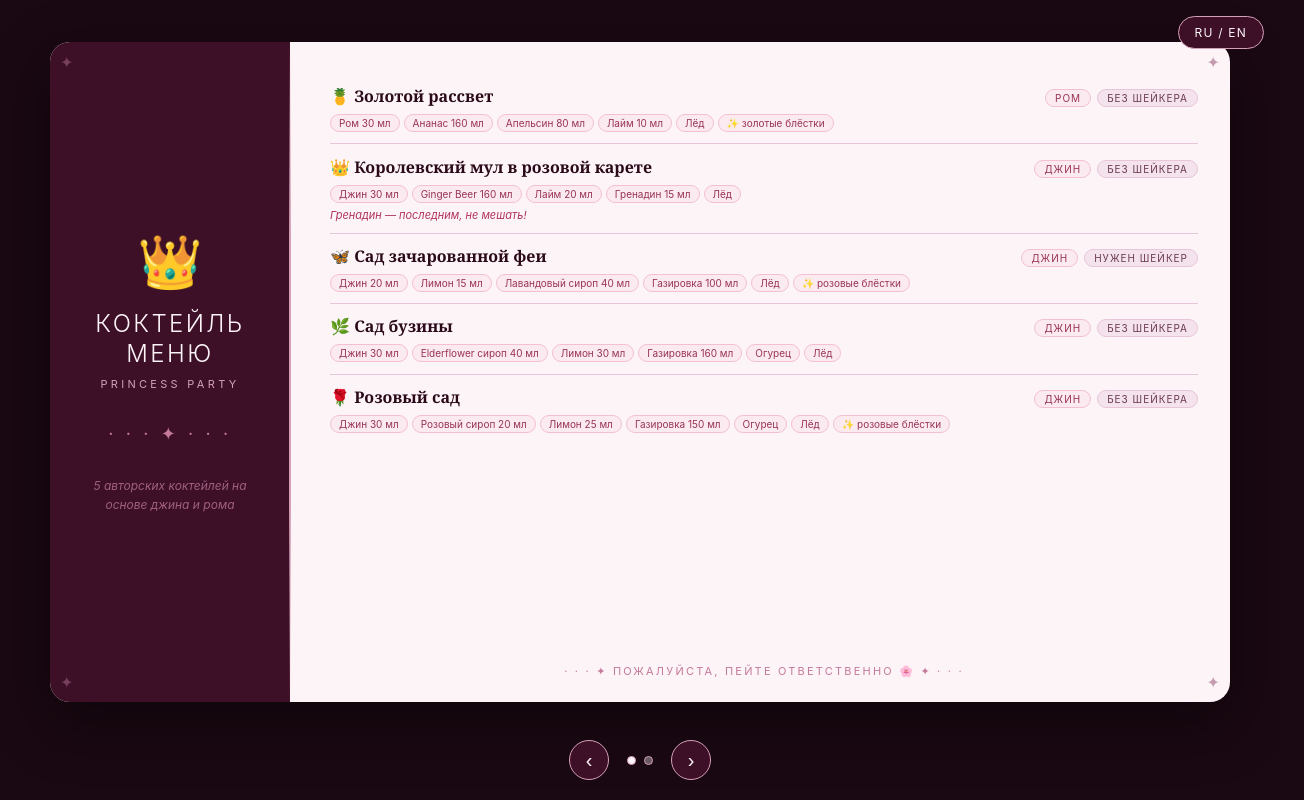
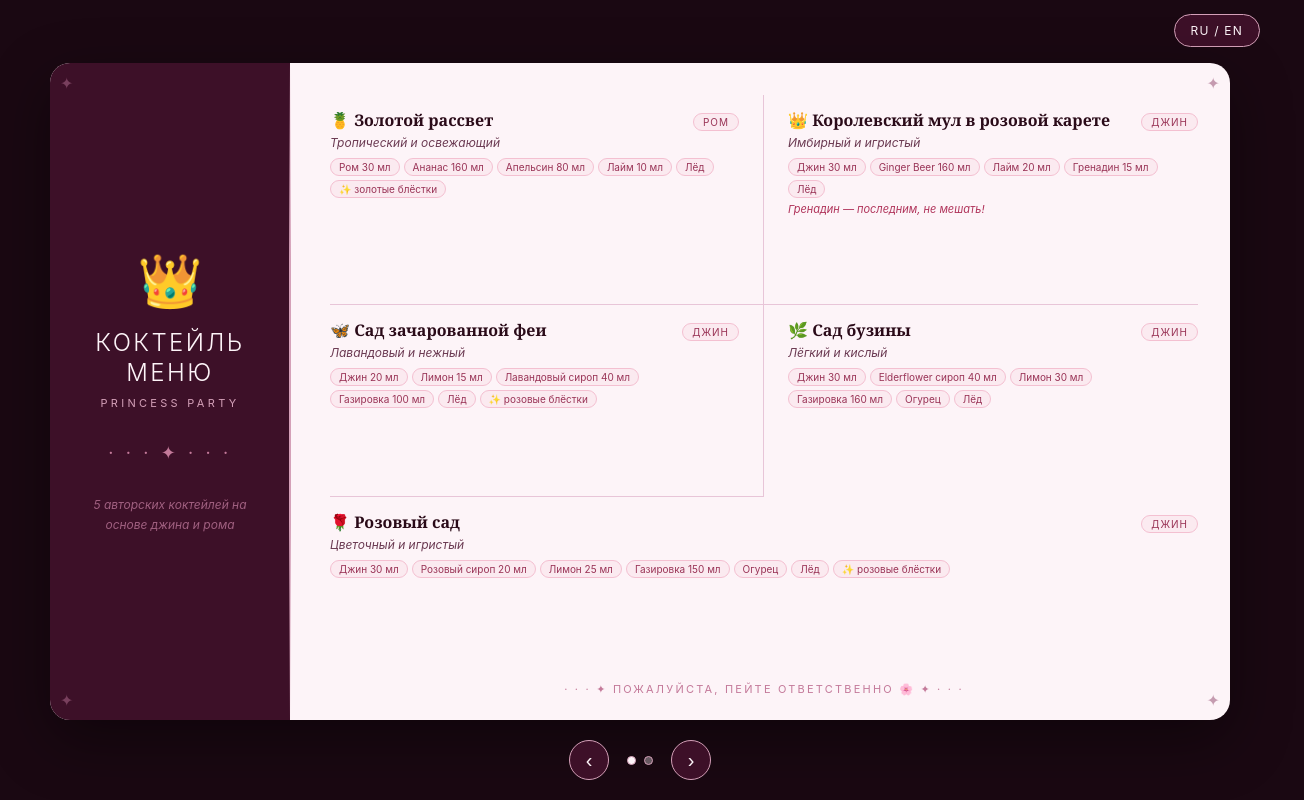
Before and after one commit to uramanovich/hb-coctails-menu, a plain HTML site: page index.html in a window 1280 px wide. Shown: the whole page, 1304 px wide, since content can reach past the window. Drawn offline with Linux system fonts and the light colour scheme.

Commit message:
Fix language toggle overlap, restore card layout, drop shaker info
- Move RU/EN toggle into a dedicated topbar so it no longer overlaps the card (was caused by a percent-height/align-items bug on the absolutely positioned slide)
- Revert to the original 2-column card grid instead of the full-width table
- Remove shaker prep badges
- Restore the short mood description line under each drink name

```diff
--- a/index.html
+++ b/index.html
@@ -10,7 +10,9 @@
 
 <div class="app">
 
-  <button id="lang-toggle" class="lang-toggle" aria-label="Switch language">RU / EN</button>
+  <div class="topbar">
+    <button id="lang-toggle" class="lang-toggle" aria-label="Switch language">RU / EN</button>
+  </div>
 
   <div class="slides" id="slides">
 
--- a/script.js
+++ b/script.js
@@ -11,14 +11,14 @@ const MENU = {
             emoji: '🍍',
             name: 'Золотой рассвет',
             base: 'ром',
-            prep: 'без шейкера',
+            desc: 'Тропический и освежающий',
             ingredients: ['Ром 30 мл', 'Ананас 160 мл', 'Апельсин 80 мл', 'Лайм 10 мл', 'Лёд', '✨ золотые блёстки'],
           },
           {
             emoji: '👑',
             name: 'Королевский мул в розовой карете',
             base: 'джин',
-            prep: 'без шейкера',
+            desc: 'Имбирный и игристый',
             ingredients: ['Джин 30 мл', 'Ginger Beer 160 мл', 'Лайм 20 мл', 'Гренадин 15 мл', 'Лёд'],
             note: 'Гренадин — последним, не мешать!',
           },
@@ -26,22 +26,23 @@ const MENU = {
             emoji: '🦋',
             name: 'Сад зачарованной феи',
             base: 'джин',
-            prep: 'нужен шейкер',
+            desc: 'Лавандовый и нежный',
             ingredients: ['Джин 20 мл', 'Лимон 15 мл', 'Лавандовый сироп 40 мл', 'Газировка 100 мл', 'Лёд', '✨ розовые блёстки'],
           },
           {
             emoji: '🌿',
             name: 'Сад бузины',
             base: 'джин',
-            prep: 'без шейкера',
+            desc: 'Лёгкий и кислый',
             ingredients: ['Джин 30 мл', 'Elderflower сироп 40 мл', 'Лимон 30 мл', 'Газировка 160 мл', 'Огурец', 'Лёд'],
           },
           {
             emoji: '🌹',
             name: 'Розовый сад',
             base: 'джин',
-            prep: 'без шейкера',
+            desc: 'Цветочный и игристый',
             ingredients: ['Джин 30 мл', 'Розовый сироп 20 мл', 'Лимон 25 мл', 'Газировка 150 мл', 'Огурец', 'Лёд', '✨ розовые блёстки'],
+            fullRow: true,
           },
         ],
       },
@@ -55,24 +56,28 @@ const MENU = {
             emoji: '🍺',
             name: 'Золотой хмель',
             base: 'пиво 0.0%',
+            desc: 'Лёгкий и хмельной',
             ingredients: ['Безалкогольное пиво 330 мл', 'Лёд'],
           },
           {
             emoji: '🥤',
             name: 'Кола Zero с лимоном',
             base: 'кола',
+            desc: 'Освежающий и бодрящий',
             ingredients: ['Кола Zero 330 мл', 'Лимон', 'Лёд'],
           },
           {
             emoji: '🫚',
             name: 'Имбирная искра',
             base: 'имбирное пиво',
+            desc: 'Острый и игристый',
             ingredients: ['Имбирное пиво 330 мл', 'Лёд'],
           },
           {
             emoji: '💧',
             name: 'Вода со свежим огурцом',
             base: 'вода',
+            desc: 'Прохладная и лёгкая',
             ingredients: ['Вода 330 мл', 'Огурец', 'Лёд'],
           },
         ],
@@ -91,14 +96,14 @@ const MENU = {
             emoji: '🍍',
             name: 'Golden Sunrise',
             base: 'rum',
-            prep: 'no shaker',
+            desc: 'Tropical and refreshing',
             ingredients: ['Rum 30 ml', 'Pineapple 160 ml', 'Orange 80 ml', 'Lime 10 ml', 'Ice', '✨ gold glitter'],
           },
           {
             emoji: '👑',
             name: 'Princess London Mule',
             base: 'gin',
-            prep: 'no shaker',
+            desc: 'Ginger and sparkling',
             ingredients: ['Gin 30 ml', 'Ginger Beer 160 ml', 'Lime 20 ml', 'Grenadine 15 ml', 'Ice'],
             note: 'Add grenadine last, don’t stir!',
           },
@@ -106,22 +111,23 @@ const MENU = {
             emoji: '🦋',
             name: 'Lavender Gin Sour',
             base: 'gin',
-            prep: 'shaker required',
+            desc: 'Lavender and delicate',
             ingredients: ['Gin 20 ml', 'Lemon 15 ml', 'Lavender syrup 40 ml', 'Soda 100 ml', 'Ice', '✨ pink glitter'],
           },
           {
             emoji: '🌿',
             name: 'Elderflower Gin Sour',
             base: 'gin',
-            prep: 'no shaker',
+            desc: 'Light and tart',
             ingredients: ['Gin 30 ml', 'Elderflower syrup 40 ml', 'Lemon 30 ml', 'Soda 160 ml', 'Cucumber', 'Ice'],
           },
           {
             emoji: '🌹',
             name: 'Rose Gin Fizz',
             base: 'gin',
-            prep: 'no shaker',
+            desc: 'Floral and sparkling',
             ingredients: ['Gin 30 ml', 'Rose syrup 20 ml', 'Lemon 25 ml', 'Soda 150 ml', 'Cucumber', 'Ice', '✨ pink glitter'],
+            fullRow: true,
           },
         ],
       },
@@ -135,24 +141,28 @@ const MENU = {
             emoji: '🍺',
             name: 'Golden Hops',
             base: 'beer 0.0%',
+            desc: 'Light and malty',
             ingredients: ['Non-alcoholic beer 330 ml', 'Ice'],
           },
           {
             emoji: '🥤',
             name: 'Cola Zero with Lemon',
             base: 'cola',
+            desc: 'Refreshing and zesty',
             ingredients: ['Cola Zero 330 ml', 'Lemon', 'Ice'],
           },
           {
             emoji: '🫚',
             name: 'Ginger Spark',
             base: 'ginger beer',
+            desc: 'Spicy and sparkling',
             ingredients: ['Ginger beer 330 ml', 'Ice'],
           },
           {
             emoji: '💧',
             name: 'Water with Fresh Cucumber',
             base: 'water',
+            desc: 'Cool and light',
             ingredients: ['Water 330 ml', 'Cucumber', 'Ice'],
           },
         ],
@@ -181,7 +191,7 @@ function renderSlide(slideEl, slideData) {
 
   slideData.items.forEach((item) => {
     const row = document.createElement('div');
-    row.className = 'drink-row';
+    row.className = 'drink-row' + (item.fullRow ? ' full-row' : '');
 
     const head = document.createElement('div');
     head.className = 'drink-head';
@@ -190,23 +200,16 @@ function renderSlide(slideEl, slideData) {
     name.className = 'drink-name';
     name.textContent = `${item.emoji} ${item.name}`;
 
-    const badges = document.createElement('span');
-    badges.className = 'drink-badges';
-
     const baseBadge = document.createElement('span');
     baseBadge.className = 'base-badge';
     baseBadge.textContent = item.base;
-    badges.appendChild(baseBadge);
-
-    if (item.prep) {
-      const prepBadge = document.createElement('span');
-      prepBadge.className = 'base-badge prep-badge';
-      prepBadge.textContent = item.prep;
-      badges.appendChild(prepBadge);
-    }
 
     head.appendChild(name);
-    head.appendChild(badges);
+    head.appendChild(baseBadge);
+
+    const desc = document.createElement('div');
+    desc.className = 'drink-desc';
+    desc.textContent = item.desc;
 
     const ingRow = document.createElement('div');
     ingRow.className = 'ing-row';
@@ -218,6 +221,7 @@ function renderSlide(slideEl, slideData) {
     });
 
     row.appendChild(head);
+    row.appendChild(desc);
     row.appendChild(ingRow);
 
     if (item.note) {
--- a/style.css
+++ b/style.css
@@ -12,20 +12,22 @@ body {
 }
 
 .app {
-  position: relative;
   width: 100vw;
   height: 100vh;
   display: flex;
-  align-items: center;
-  justify-content: center;
+  flex-direction: column;
 }
 
-/* LANGUAGE TOGGLE */
+/* TOP BAR */
+.topbar {
+  flex: 0 0 auto;
+  display: flex;
+  align-items: center;
+  justify-content: flex-end;
+  padding: 14px 20px 0 20px;
+}
+
 .lang-toggle {
-  position: fixed;
-  top: 16px;
-  right: 16px;
-  z-index: 20;
   background: #3d1028;
   color: #fdf4f8;
   border: 1px solid #d4a0b8;
@@ -45,21 +47,17 @@ body {
 .slides {
   position: relative;
   width: 100%;
-  height: 100%;
-  display: flex;
-  align-items: center;
-  justify-content: center;
-  padding: 1.5rem 1.5rem 5rem 1.5rem;
+  flex: 1;
+  min-height: 0;
 }
 
 .slide {
   position: absolute;
-  width: 100%;
-  max-width: 1100px;
-  height: min(100%, 660px);
+  inset: 0;
   display: flex;
   align-items: center;
   justify-content: center;
+  padding: 1rem 1.5rem 5rem 1.5rem;
   opacity: 0;
   pointer-events: none;
   transform: translateX(24px);
@@ -76,6 +74,7 @@ body {
   background: #fdf4f8;
   border-radius: 20px;
   width: 100%;
+  max-width: 1100px;
   height: 100%;
   display: grid;
   grid-template-columns: 240px 1fr;
@@ -153,28 +152,47 @@ body {
 }
 
 .drink-table {
-  display: flex;
-  flex-direction: column;
+  display: grid;
+  grid-template-columns: 1fr 1fr;
+  gap: 0;
   flex: 1;
 }
 
 .drink-row {
-  padding: 0.7rem 0;
+  padding: 0.9rem 1rem 0.9rem 0;
   border-bottom: 0.5px solid #e8c5d8;
   display: flex;
   flex-direction: column;
-  gap: 5px;
+  gap: 4px;
 }
 
-.drink-row:last-child {
+.drink-row:nth-child(odd) {
+  padding-right: 1.5rem;
+  border-right: 0.5px solid #e8c5d8;
+}
+
+.drink-row:nth-child(even) {
+  padding-left: 1.5rem;
+  padding-right: 0;
+}
+
+.drink-row:nth-last-child(-n+2) {
   border-bottom: none;
+}
+
+.drink-row.full-row {
+  grid-column: 1 / -1;
+  border-right: none;
+  border-bottom: none;
+  padding-right: 0;
+  padding-top: 0.9rem;
 }
 
 .drink-head {
   display: flex;
   align-items: baseline;
   justify-content: space-between;
-  gap: 12px;
+  gap: 8px;
 }
 
 .drink-name {
@@ -203,10 +221,11 @@ body {
   flex-shrink: 0;
 }
 
-.prep-badge {
+.drink-desc {
+  font-size: 12px;
   color: #6b3a52;
-  background: #f4e3ec;
-  border-color: #e8c5d8;
+  line-height: 1.4;
+  font-style: italic;
 }
 
 .drink-note {
@@ -304,7 +323,7 @@ body {
 
 /* iPad landscape tuning */
 @media (min-width: 900px) and (orientation: landscape) {
-  .slide { max-width: 1180px; height: min(100%, 660px); }
+  .menu-card { max-width: 1180px; }
 }
 
 @media (max-width: 700px) {
@@ -313,5 +332,8 @@ body {
   .crown-big { font-size: 36px; margin-bottom: 0.5rem; }
   .menu-title-big { font-size: 20px; margin-bottom: 4px; }
   .ornament-v, .menu-title-sub { margin-bottom: 0.8rem; }
-  .drink-head { flex-direction: column; align-items: flex-start; gap: 4px; }
+  .drink-table { grid-template-columns: 1fr; }
+  .drink-row:nth-child(odd) { border-right: none; padding-right: 0; }
+  .drink-row:nth-child(even) { padding-left: 0; }
+  .drink-row:not(:last-child) { border-bottom: 0.5px solid #e8c5d8; }
 }
```
